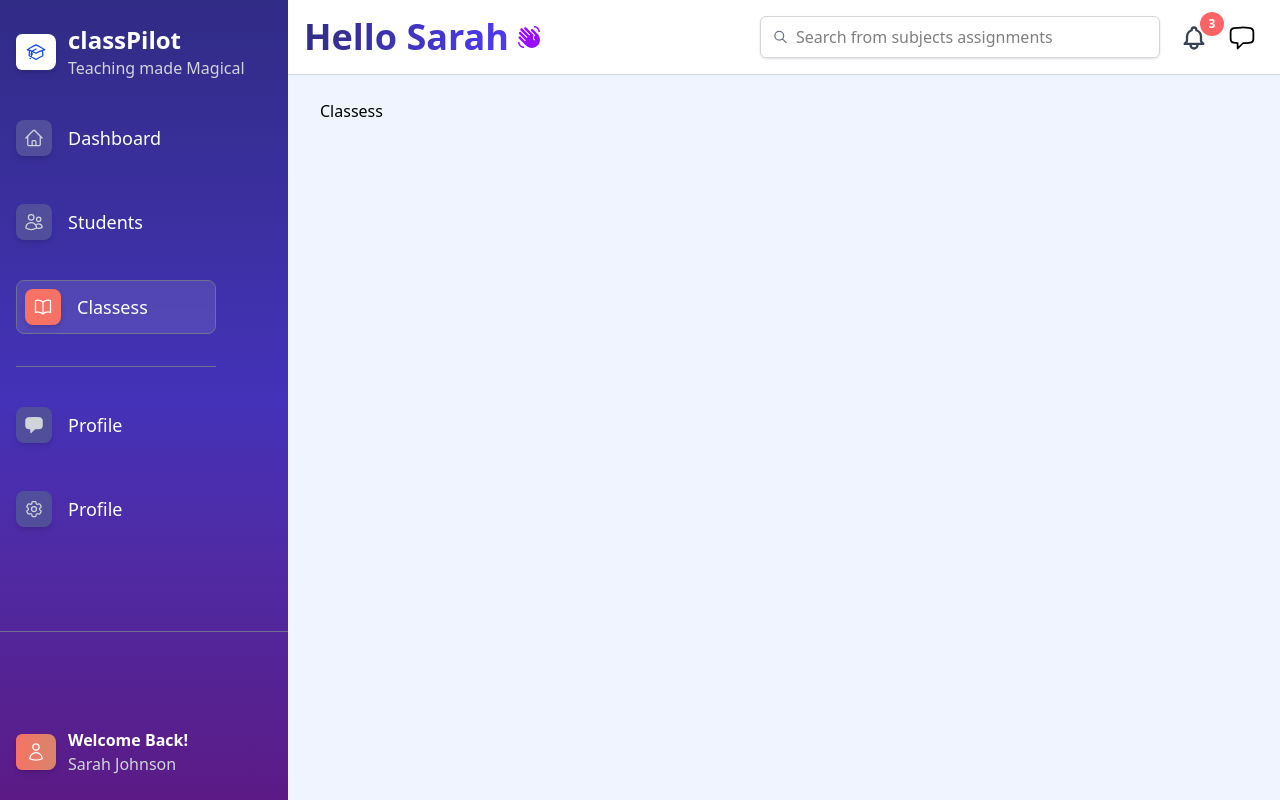
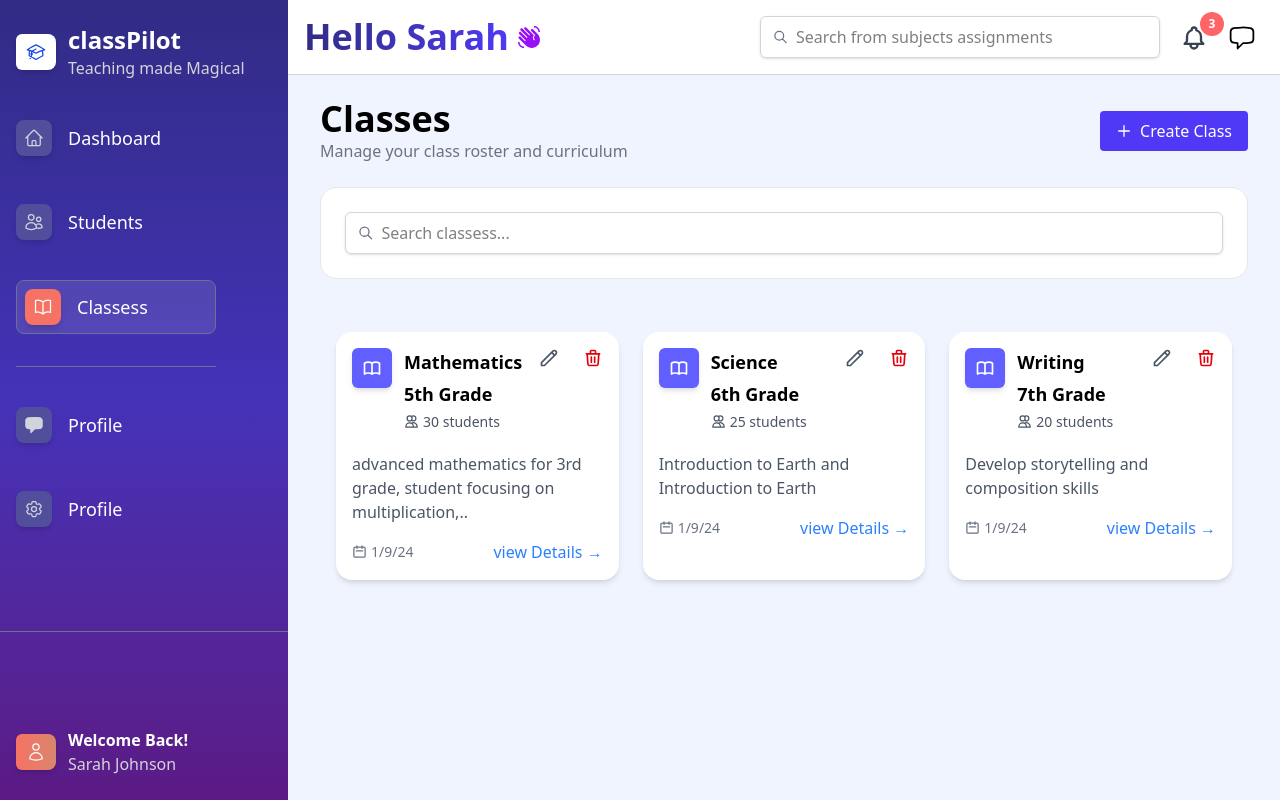
Before and after one commit to shukri-mo/Class_Pilot_Demo, a React (Vite) app: page /classes in a window 1280 px wide. Built offline with nearby package versions, Linux system fonts and the light colour scheme.

Commit message:
polish styling

```diff
--- a/src/pages/Classes.jsx
+++ b/src/pages/Classes.jsx
@@ -1,10 +1,107 @@
+import {
+  HiOutlineAcademicCap,
+  HiOutlineBookOpen,
+  HiOutlineCalendar,
+  HiOutlinePencil,
+  HiOutlineTrash,
+  HiOutlineUsers,
+} from "react-icons/hi";
+import AddClass from "../Features/Classess/AddClass";
+function Classes() {
+  // const classes = [
+  //   { id: 1, name: "3RD Grade Mathematics" },
+  //   { id: 2, name: "Science 201" },
+  //   { id: 3, name: "physics 201" },
+  //   { id: 4, name: "chemistry 201" },
+  // ];
 
-function Classes() {
+  const classes = [
+    {
+      name: "Mathematics",
+      description: "advanced mathematics for 3rd grade, student focusing on multiplication,..",
+      subject: "Mathematics",
+      gradeLevel: "5th Grade",
+      schedule: "1/9/24",
+      capacity: 30,
+    },
+    {
+      name: "Science",
+      description: "Introduction to Earth and Introduction to Earth",
+      subject: "Science",
+      gradeLevel: "6th Grade",
+      schedule: "1/9/24",
+      capacity: 25,
+    },
+    {
+      name: " Writing",
+      description: "Develop storytelling and composition skills",
+      subject: "English",
+      gradeLevel: "7th Grade",
+      schedule: "1/9/24",
+      capacity: 20,
+    },
+
+  ];
+
   return (
-    <div>
-    <h1>Classess</h1>
-    </div>
-  )
+    <>
+      <AddClass />
+
+<ul className="grid grid-cols-1 sm:grid-cols-2 md:grid-cols-3 gap-6 m-4">
+        {classes.map((cls) => (
+          <li
+            key={cls.id}
+className="bg-white rounded-2xl shadow-md p-4 flex flex-col gap-3"
+          >
+            {/* Top row: icon + title + edit/delete */}
+            <div className="flex items-start justify-between">
+              {/* Left side: Icon and info */}
+              <div className="flex gap-3">
+                <div className="w-10 h-10 rounded-md bg-indigo-500 flex items-center justify-center shadow-md">
+                  <HiOutlineBookOpen className="text-white" size={20} />
+                </div>
+
+                <div className="space-y-1">
+                  <h1 className="text-lg font-semibold ">
+                    {cls.name}
+                  </h1>
+                  <h2 className="text-lg font-semibold">
+                     {cls.gradeLevel}
+                  </h2>
+                  <div className="flex items-center gap-1 text-sm text-gray-600">
+                    <HiOutlineUsers size={15} />
+                    <span>{cls.capacity} students</span>
+                  </div>
+                </div>
+              </div>
+
+              {/* Right side: Edit/Delete */}
+              <div className="flex gap-6 text-gray-600 hover:cursor-pointer">
+                <HiOutlinePencil className="hover:text-blue-600" size={20} />
+                <HiOutlineTrash className="text-red-600" size={20} />
+              </div>
+            </div>
+
+            {/* Bottom: Description, Subject, Schedule */}
+            <div className=" text-gray-600 space-y-1 mt-2">
+              <p>{cls.description}</p>
+              <div className="flex justify-between mt-4">
+
+              <div className="flex items-center gap-1 text-sm text-gray-500">
+                <HiOutlineCalendar size={15} />
+                <span>{cls.schedule}</span>
+              </div>
+                <div className="flex flex-end">
+                  <button className="text-blue-500 font-medium hover:text-blue-700 cursor-pointer">view Details <span>&rarr;</span></button>
+                </div>
+              </div>
+
+            </div>
+          </li>
+        ))}
+      </ul>
+    </>
+  );
 }
 
-export default Classes
+export default Classes;
```
